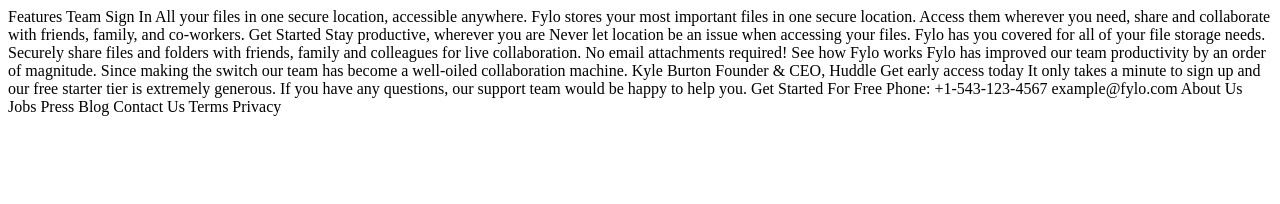
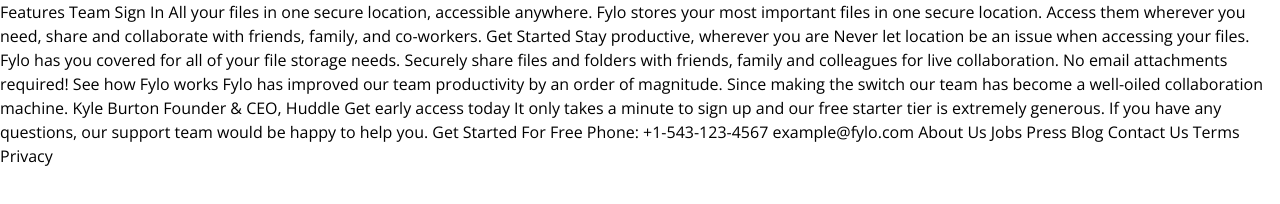
Before and after one commit to Luca-Sousa/Project-Fylo-Landing-Page-With-Two-Column-Layout-Master, a website: page index.html in a window 1280 px wide. Drawn offline with nearby package versions, Linux system fonts and the light colour scheme.

Commit message:
Add Config's html, node and tailwindcss

```diff
--- a/index.html
+++ b/index.html
@@ -8,8 +8,9 @@
 
   <title>Project | Fylo Landing Page With Two Column Layout</title>
 
+  <link rel="stylesheet" href="src/output.css">
 </head>
-<body>
+<body class="font-Open-Sans">
 
   Features
   Team
--- /dev/null
+++ b/src/input.css
@@ -0,0 +1,6 @@
+@import url('https://fonts.googleapis.com/css2?family=Raleway:ital,wght@0,100..900;1,100..900&display=swap');
+@import url('https://fonts.googleapis.com/css2?family=Open+Sans:ital,wght@0,300..800;1,300..800&display=swap');
+
+@tailwind base;
+@tailwind components;
+@tailwind utilities;
--- /dev/null
+++ b/tailwind.config.js
@@ -0,0 +1,21 @@
+/** @type {import('tailwindcss').Config} */
+module.exports = {
+  content: ['./index.html', './src/*.css'],
+  theme: {
+    extend: {
+      colors: {
+        'col-VDB': 'hsl(243, 87%, 12%)',
+        'col-DB': 'hsl(238, 22%, 44%)',
+        'col-BB': 'hsl(224, 93%, 58%)',
+        'col-MC': 'hsl(170, 45%, 43%)',
+        'col-LGB': 'hsl(240, 75%, 98%)',
+        'col-LG': 'hsl(0, 0%, 75%)'
+      },
+      fontFamily: {
+        'Raleway': 'Raleway',
+        'Open-Sans': 'Open Sans'
+      }
+    },
+  },
+  plugins: [],
+}
```
Also changed, not shown: package.json (added, +15 -0 lines), src/output.css (added), 2 other files.
